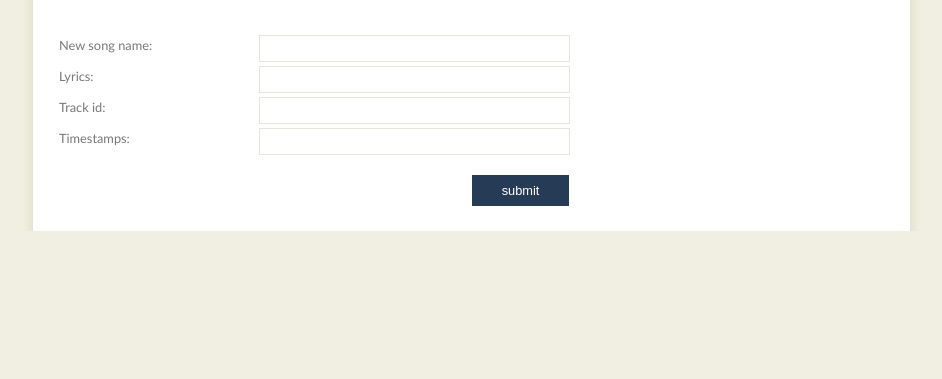
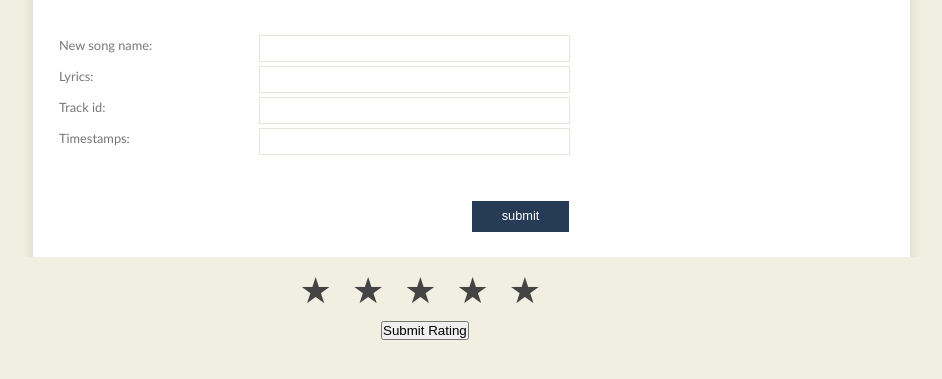
Before and after one commit to noahismith/LiveLyrics, a Flask app: page /lyrics in a window 1280 px wide. Shown: the part 240-619 px from the top of the page, without its empty margins (169-1111 px from the left). Run offline with Flask 2, Linux system fonts and the light colour scheme; data that the repository does not hold is empty; parts of the project's set-up code (start-up, migrations or seed data) failed here and were passed over.

Commit message:
adding ratings system

```diff
--- a/app/templates/lyrics.html
+++ b/app/templates/lyrics.html
@@ -8,9 +8,48 @@
   <meta http-equiv="content-type" content="text/html; charset=windows-1252" />
   <link rel="stylesheet" type="text/css" href="../static/style.css" title="style" />
   <script src="https://ajax.googleapis.com/ajax/libs/jquery/3.3.1/jquery.min.js"></script>
+
+
+<style>
+div.stars {
+  width: 270px;
+  display: inline-block;
+    right: 100px;
+}
+
+input.star {
+	display: none;
+	right: 100px;
+ }
+
+label.star {
+  float: right;
+  padding: 10px;
+  font-size: 36px;
+  color: #444;
+  transition: all .2s;
+
+}
+
+input.star:checked ~ label.star:before {
+  content: '\2605';
+  color: #FD4;
+  transition: all .25s;
+}
+
+
+input.star-1:checked ~ label.star:before { color: #F62; }
+
+label.star:hover { transform:  scale(1.3); }
+
+label.star:before {
+  content: '\2605';
+}
+</style>
+
 </head>
 
-<body>
+<body >
   <div id="main">
     <div id="header">
       <div id="logo">
@@ -43,8 +82,9 @@
             <p style="padding-bottom: 4px"><span>Lyrics:</span><input id="lyrics-input" type="text" name="lyrics" class="lyricsInputTest"><br></p>
             <p style="padding-bottom: 4px"><span>Track id:</span><input id="spotify-track-id-input" type="text" name="spotify_track_id" class="lyricsTrackIDTest"><br></p>
             <p style="padding-bottom: 4px"><span>Timestamps:</span><input id="timestamps-input" type="text" name="timestamps" class="lyricsTimestampsTest"><br></p>
+			<p style="padding-bottom: 4px"><span></span><input id="access_token-input" type="hidden" name="access_token" class="lyricsTimestampsTest"><br></p>
+            <p style="padding-top: 15px"><span>&nbsp;</span><input class="submit" type="submit" name="lyrics_submitted" value="submit"/></p>
 
-            <p style="padding-top: 15px"><span>&nbsp;</span><input class="submit" type="submit" name="lyrics_submitted" value="submit"/></p>
           </div>
         </form>
 
@@ -56,5 +96,142 @@
 
   </div>
     <script type="text/javascript" src="../static/lyrics.js"></script>
+
+	<div class="stars" style="margin-left: 450px;>
+	<form class = "rating" method = "POST" >
+    <input class="star " id="star-5" type="radio" name="rating" value="5"/>
+    <label class="star " for="star-5"></label>
+    <input class="star " id="star-4" type="radio" name="rating" value="4"/>
+    <label class="star " for="star-4" ></label>
+    <input class="star " id="star-3" type="radio" name="rating" value="3"/>
+    <label class="star " for="star-3"></label>
+    <input class="star " id="star-2" type="radio" name="rating" value="2"/>
+    <label class="star " for="star-2""></label>
+    <input class="star " id="star-1" type="radio" name="rating" value="1"/>
+    <label class="star " for="star-1" ></label>
+
+
+  </form>
+
+	<button type="button" style="margin-left: 100px" onclick="sendRating()">Submit Rating</button>
+
+</div>
+<script>
+
+        function loadRatings() {
+			var trackid = document.getElementsByName('spotify_track_id')[0].value;
+			var http = new XMLHttpRequest();
+			console.log(trackid);
+			var data = {
+				"lyric_id": trackid
+			}
+			console.log(data);
+			http.onreadystatechange = function() {
+				if (http.readyState == XMLHttpRequest.DONE) {
+					var result = JSON.parse(http.responseText);
+					console.log(result);
+					if (result.result == false) {
+						console.log("No ratings found");
+					}
+					else {
+						var rating = result.avgRating;
+						console.log("Average rating of " + rating + " found");
+						if (rating > 0) {
+							document.getElementsByName('rating')[4].checked = true;
+						}
+						if (rating > 1) {
+							document.getElementsByName('rating')[3].checked = true;
+						}
+						if (rating> 2) {
+							document.getElementsByName('rating')[2].checked = true;
+						}
+						if (rating> 3) {
+							document.getElementsByName('rating')[1].checked = true;
+						}
+						if (rating > 4) {
+							document.getElementsByName('rating')[0].checked = true;
+						}
+					}
+				}
+			}
+			http.open("POST", 'http://127.0.0.1:5000/lyricrating/avgRating', true);
+			http.setRequestHeader("Content-type", "application/json");
+			console.log(http);
+			http.send(JSON.stringify(data, null, '\t') );
+
+		}
+
+
+		setTimeout(function() { loadRatings(); }, 6000);
+	</script>
+
+	<script>
+
+		function sendRating() {
+			var http = new XMLHttpRequest();
+			http.onreadystatechange = function() {
+				if (http.readyState == XMLHttpRequest.DONE) {
+					var result = JSON.parse(http.responseText);
+					console.log(result);
+					var userid = result.User.username;
+					console.log(userid);
+					var trackid = document.getElementsByName('spotify_track_id')[0].value;
+					console.log(trackid);
+
+					for (i = 0; i < document.getElementsByName('rating').length; i++) {
+
+						if(document.getElementsByName('rating')[i].checked == true) {
+
+							var ratingValue = document.getElementsByName('rating')[i].value;
+
+							var data2 = {
+								"rating": ratingValue,
+								"lyric_id": trackid,
+								"rater_id": userid
+							}
+							console.log(data2);
+							var http2 = new XMLHttpRequest();
+
+							http2.onreadystatechange = function() {
+								if (http2.readyState == XMLHttpRequest.DONE) {
+									var result = JSON.parse(http2.responseText);
+									console.log(result);
+								}
+							}
+
+
+							http2.open("POST", 'http://127.0.0.1:5000/lyricrating/rate', true);
+							http2.setRequestHeader("Content-type", "application/json");
+							console.log(http2);
+							http2.send(JSON.stringify(data2, null, '\t') );
+
+
+
+						}
+
+
+					}
+					return;
+				}
+			}
+			http.open("POST", 'http://127.0.0.1:5000/users/getUser', true);
+			http.setRequestHeader("Content-type", "application/json");
+			var token = document.getElementsByName('access_token')[0].value;
+			console.log(token);
+			var data = {
+				"access_token" : token
+			}
+			console.log(data);
+			http.send(JSON.stringify(data, null, '\t') );
+
+	}
+
+</script>
+
+<script>
+
+</script>
+
+
 </body>
 </html>
```
Also changed, not shown: app/lyricratingBp.py (+24 -0 lines), app/usersBp.py (+15 -0 lines).
